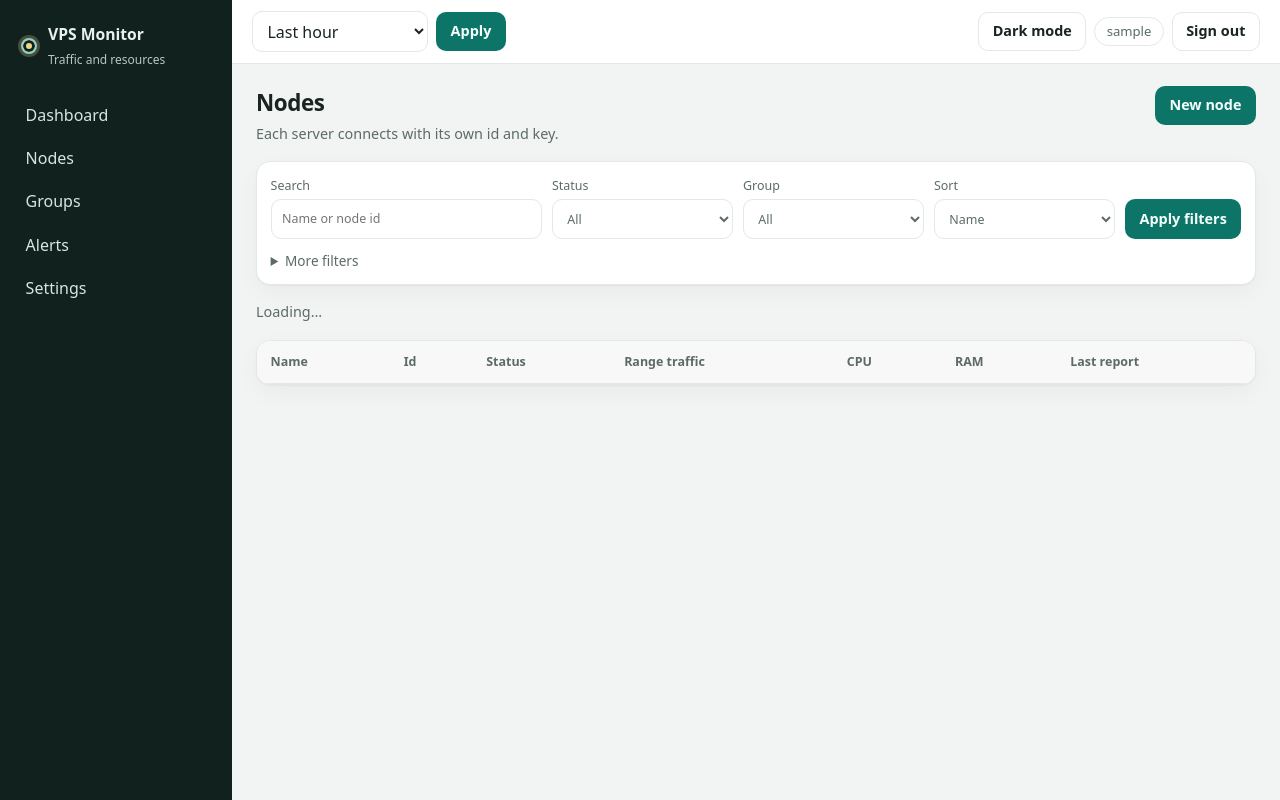
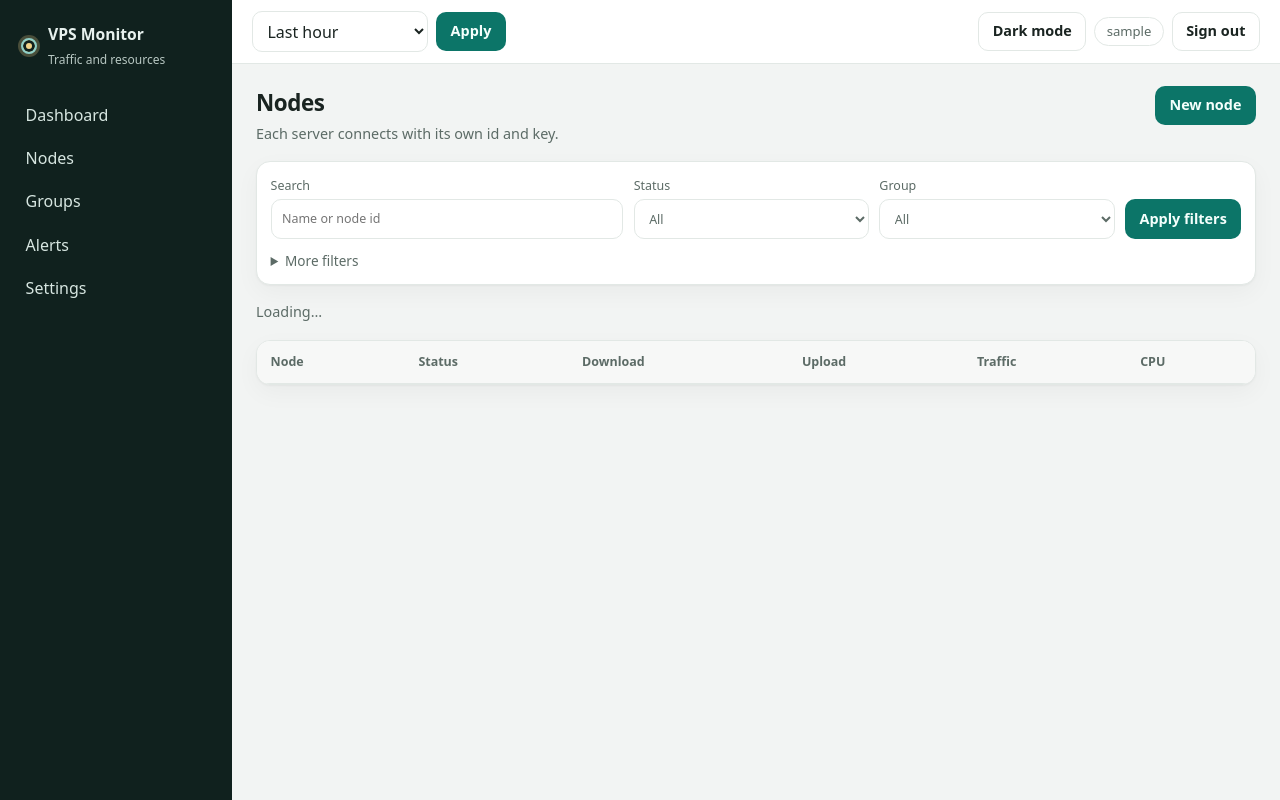
Before and after one commit to MoonlessWanderer/TrafficPanel, a FastAPI app: template templates/nodes.html in a window 1280 px wide. Run offline with FastAPI, Linux system fonts and the light colour scheme; the template is opened without the code that fills it: most values are stand-ins (such as "Sample title", 1, 10 or a date in 2020); lists and menus that the app fills with data are empty.

Commit message:
Show the node list like member ranking, newest nodes first.

```diff
--- a/app/services/filters.py
+++ b/app/services/filters.py
@@ -24,6 +24,8 @@ SORTS = {
     "-ram",
     "last_seen",
     "-last_seen",
+    "created",
+    "-created",
 }
 STATUSES = {"online", "offline", "disabled"}
 KINDS = {"rx", "tx", "total"}
--- a/static/css/app.css
+++ b/static/css/app.css
@@ -199,7 +199,7 @@ main a:hover { text-decoration: underline; }
 .filter-primary, .filter-grid {
   display: grid; gap: 0.65rem; align-items: end;
 }
-.filter-primary { grid-template-columns: minmax(160px, 1.5fr) repeat(3, minmax(120px, 1fr)) auto; }
+.filter-primary { grid-template-columns: minmax(160px, 1.5fr) repeat(2, minmax(120px, 1fr)) auto; }
 .alert-primary { grid-template-columns: minmax(160px, 240px) auto; justify-content: start; }
 .filter-grid { grid-template-columns: repeat(4, minmax(0, 1fr)); margin-top: 0.7rem; }
 .filters label, .login-card label, .dialog label {
--- a/static/js/panel.js
+++ b/static/js/panel.js
@@ -264,6 +264,11 @@
     }
     const shown = index === 0 ? Math.round(sign * amount) : (sign * amount).toFixed(2);
     return `${shown} ${units[index]}`;
+  }
+
+  function usageRow(href, name, status, stale, rx, tx, total, cpu) {
+    const cpuText = cpu == null ? "—" : `${Number(cpu).toFixed(1)}%`;
+    return `<tr><td><a href="${href}">${escapeHtml(name)}</a></td><td>${statusPill(status, stale)}</td><td class="num">${escapeHtml(rx || "—")}</td><td class="num">${escapeHtml(tx || "—")}</td><td class="num">${escapeHtml(total || "—")}</td><td class="num">${cpuText}</td></tr>`;
   }
 
   function statusPill(status, stale) {
@@ -622,23 +627,26 @@
 
   async function renderNodes() {
     setState("Loading…");
-    const result = await api(`/api/v1/nodes?${queryString()}`);
+    const next = params();
+    next.delete("sort");
+    next.set("sort", "-created");
+    const result = await api(`/api/v1/nodes?${next.toString()}`);
     const rows = $("#node-rows");
     if (!result.data.length) {
-      rows.innerHTML = "";
-      setState(result.meta.total ? "Nothing matches this filter." : "No nodes have been added yet.");
+      rows.innerHTML = `<tr><td colspan="6">${result.meta.total ? "Nothing matches this filter." : "No nodes have been added yet."}</td></tr>`;
+      setState("");
     } else {
       setState("");
-      rows.innerHTML = result.data.map((node) => `
-        <tr>
-          <td><a href="/nodes/${encodeURIComponent(node.node_id)}?${queryString()}">${escapeHtml(node.name)}</a></td>
-          <td class="ltr">${node.node_id}</td>
-          <td>${statusPill(node.status, node.stale)}</td>
-          <td class="num">${node.range_traffic?.total_text?.text || "—"}</td>
-          <td class="num">${node.cpu_percent == null ? "—" : node.cpu_percent.toFixed(1) + "%"}</td>
-          <td class="num">${node.ram.percent == null ? "—" : node.ram.percent.toFixed(1) + "%"}</td>
-          <td>${node.last_seen_at ? formatWhen(node.last_seen_at) : "No report has been received yet."}</td>
-        </tr>`).join("");
+      rows.innerHTML = result.data.map((node) => usageRow(
+        `/nodes/${encodeURIComponent(node.node_id)}?${queryString()}`,
+        node.name,
+        node.status,
+        node.stale,
+        node.range_traffic?.rx_text?.text,
+        node.range_traffic?.tx_text?.text,
+        node.range_traffic?.total_text?.text,
+        node.cpu_percent,
+      )).join("");
     }
     const pages = Math.max(1, Math.ceil(result.meta.total / result.meta.page_size));
     $("#pager").innerHTML = `Page ${result.meta.page} of ${pages}`;
@@ -789,8 +797,17 @@
     ].join("");
     bindChartView("traffic-view", "traffic-chart", traffic.data.labels, traffic.data.datasets, traffic.data.range?.bucket);
     $("#rank-rows").innerHTML = data.ranking.length
-      ? data.ranking.map((item) => `<tr><td><a href="/nodes/${encodeURIComponent(item.node_id)}">${escapeHtml(item.name)}</a></td><td>${statusPill(item.status)}</td><td class="num">${escapeHtml(item.rx_text?.text || "—")}</td><td class="num">${escapeHtml(item.tx_text?.text || "—")}</td><td class="num">${escapeHtml(item.total_text?.text || "—")}</td><td class="num">${item.cpu_percent == null ? "—" : item.cpu_percent.toFixed(1) + "%"}</td></tr>`).join("")
-      : `<tr><td colspan="6">No data has been recorded for this range.</td></tr>`;
+      ? data.ranking.map((item) => usageRow(
+        `/nodes/${encodeURIComponent(item.node_id)}?${queryString()}`,
+        item.name,
+        item.status,
+        item.stale,
+        item.rx_text?.text,
+        item.tx_text?.text,
+        item.total_text?.text,
+        item.cpu_percent,
+      )).join("")
+      : `<tr><td colspan="6">No nodes have been added yet.</td></tr>`;
     setState("");
     $("#edit-group").onclick = async () => {
       const values = await formBox("Edit group", [
--- a/templates/nodes.html
+++ b/templates/nodes.html
@@ -16,17 +16,6 @@
       </select>
     </label>
     <label>Group<select name="group_ids" id="group-filter"><option value="">All</option></select></label>
-    <label>Sort
-      <select name="sort">
-        <option value="name">Name</option>
-        <option value="-traffic">Highest usage</option>
-        <option value="traffic">Lowest usage</option>
-        <option value="status">Status</option>
-        <option value="-last_seen">Last activity</option>
-        <option value="-cpu">CPU</option>
-        <option value="-ram">RAM</option>
-      </select>
-    </label>
     <button class="btn" type="submit">Apply filters</button>
   </div>
   <details class="filter-more" id="more-filters">
@@ -51,6 +40,6 @@
   </details>
 </form>
 <div id="state" class="state">Loading…</div>
-<div class="table-wrap"><table><thead><tr><th>Name</th><th>Id</th><th>Status</th><th>Range traffic</th><th>CPU</th><th>RAM</th><th>Last report</th></tr></thead><tbody id="node-rows"></tbody></table></div>
+<div class="table-wrap"><table><thead><tr><th>Node</th><th>Status</th><th>Download</th><th>Upload</th><th>Traffic</th><th>CPU</th></tr></thead><tbody id="node-rows"></tbody></table></div>
 <nav id="pager" class="pager" aria-label="Pages"></nav>
 {% endblock %}
```
Also changed, not shown: app/services/stats.py (+10 -6 lines), tests/test_panel.py (+7 -0 lines).
